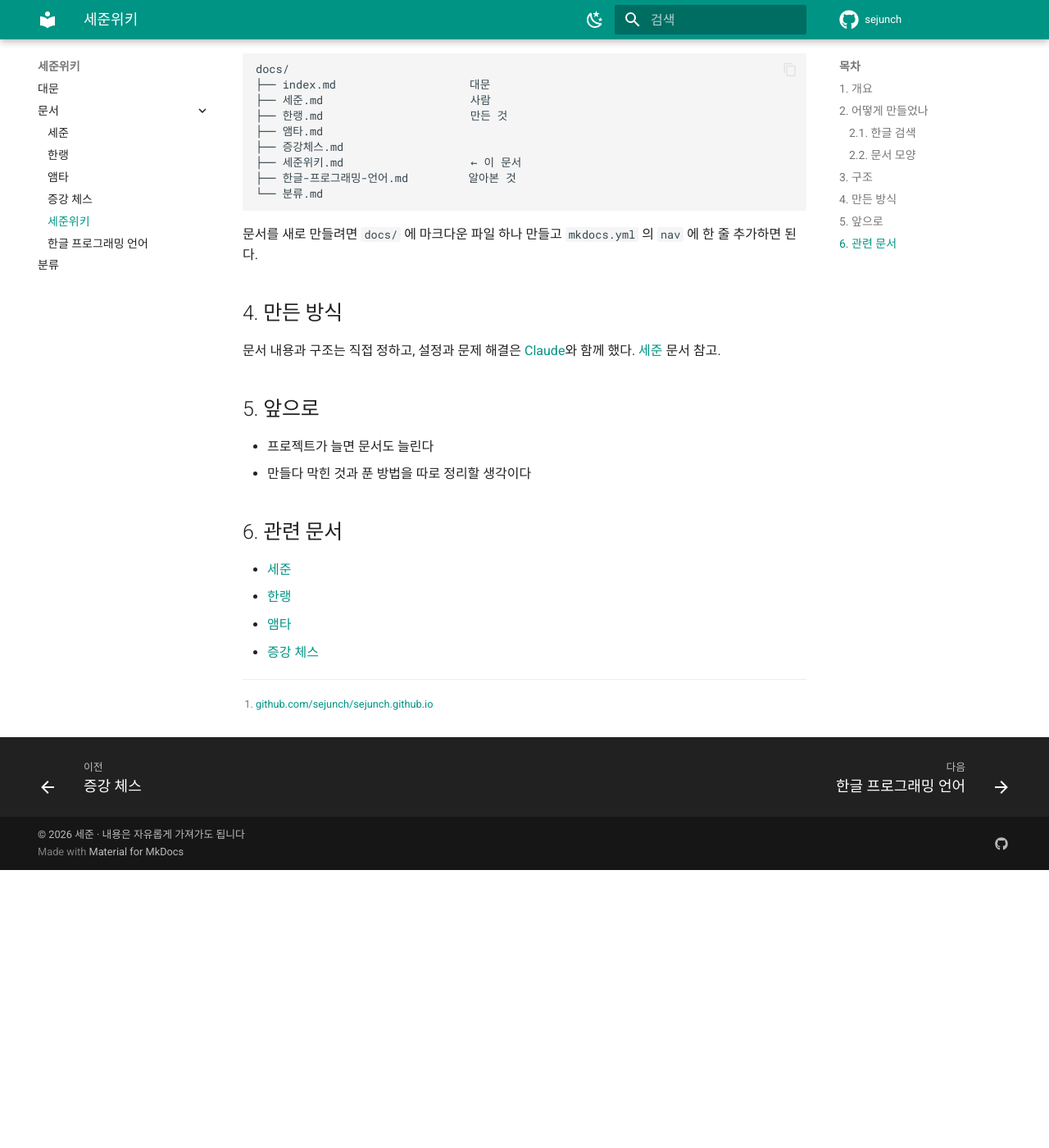
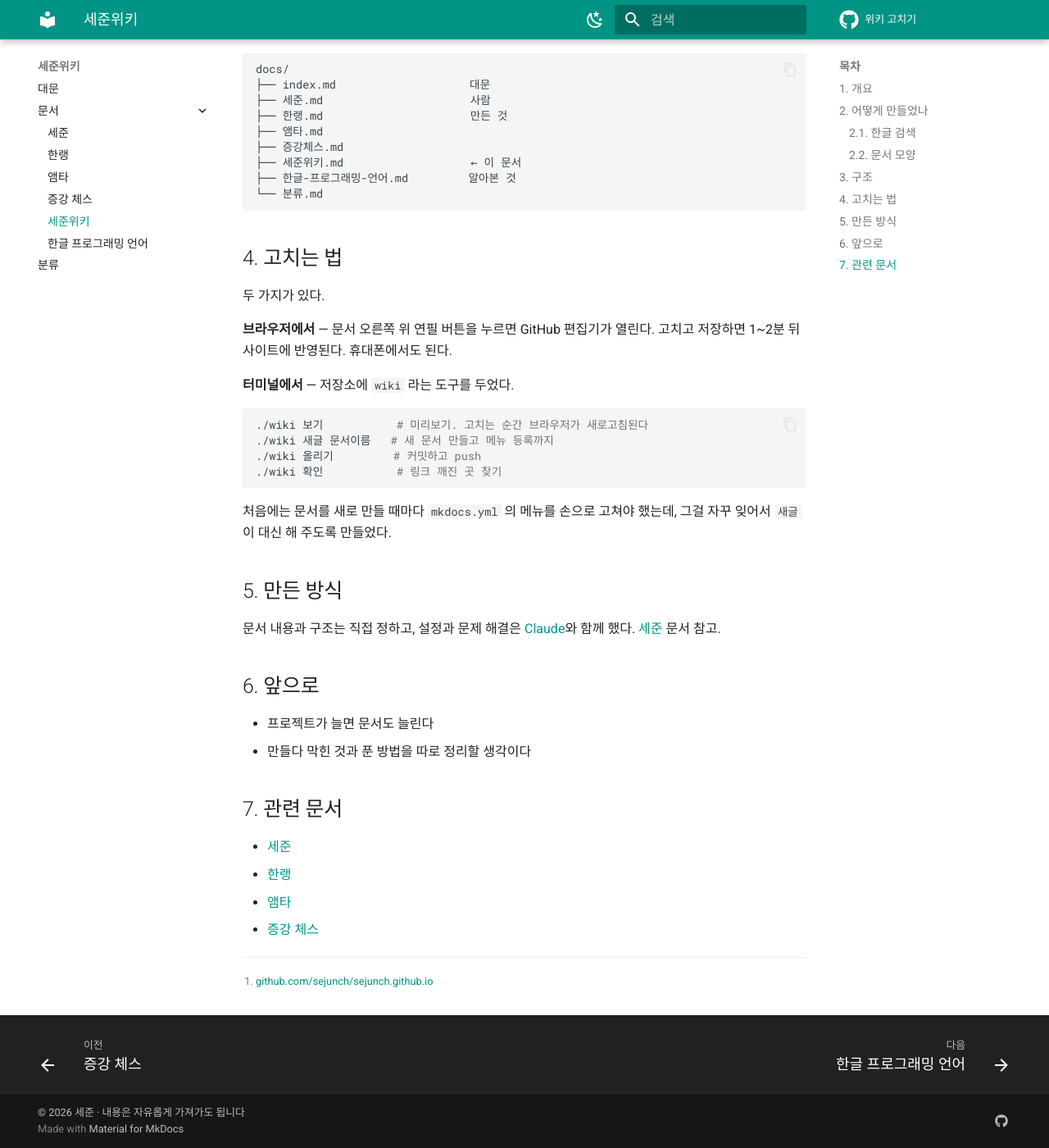
Before and after one commit to sejunch/sejunch.github.io, an MkDocs documentation site: the page built from docs/세준위키.md, in a window 1280 px wide and 1400 px high, scrolled down 1481 px. Shown: the whole window at 82% size. Built offline with MkDocs 1.6.1 and Material for MkDocs 9.7.7, drawn with Linux system fonts in a browser that asks for light colours; comment, search, counter and statistics services are not loaded; before the commit the page ends 2542 px from its top, so only the background shows below that.

Commit message:
위키 고치기 쉽게: 연필 버튼 + wiki 도구

````diff
--- a/docs/세준위키.md
+++ b/docs/세준위키.md
@@ -73,20 +73,36 @@ docs/
 └── 분류.md
 ```
 
-문서를 새로 만들려면 `docs/` 에 마크다운 파일 하나 만들고
-`mkdocs.yml` 의 `nav` 에 한 줄 추가하면 된다.
+## 4. 고치는 법
 
-## 4. 만든 방식
+두 가지가 있다.
+
+**브라우저에서** — 문서 오른쪽 위 연필 버튼을 누르면 GitHub 편집기가 열린다.
+고치고 저장하면 1~2분 뒤 사이트에 반영된다. 휴대폰에서도 된다.
+
+**터미널에서** — 저장소에 `wiki` 라는 도구를 두었다.
+
+```bash
+./wiki 보기           # 미리보기. 고치는 순간 브라우저가 새로고침된다
+./wiki 새글 문서이름   # 새 문서 만들고 메뉴 등록까지
+./wiki 올리기         # 커밋하고 push
+./wiki 확인           # 링크 깨진 곳 찾기
+```
+
+처음에는 문서를 새로 만들 때마다 `mkdocs.yml` 의 메뉴를 손으로 고쳐야 했는데,
+그걸 자꾸 잊어서 `새글` 이 대신 해 주도록 만들었다.
+
+## 5. 만든 방식
 
 문서 내용과 구조는 직접 정하고, 설정과 문제 해결은
 [Claude](https://claude.ai)와 함께 했다. [세준](세준.md#4-작업-방식) 문서 참고.
 
-## 5. 앞으로
+## 6. 앞으로
 
 - 프로젝트가 늘면 문서도 늘린다
 - 만들다 막힌 것과 푼 방법을 따로 정리할 생각이다
 
-## 6. 관련 문서
+## 7. 관련 문서
 
 - [세준](세준.md)
 - [한랭](한랭.md)
--- a/mkdocs.yml
+++ b/mkdocs.yml
@@ -1,8 +1,9 @@
 site_name: 세준위키
 site_description: 세준이 만든 것들을 정리해 두는 위키
 site_url: https://sejunch.github.io/
-repo_url: https://github.com/sejunch
-repo_name: sejunch
+repo_url: https://github.com/sejunch/sejunch.github.io
+repo_name: 위키 고치기
+edit_uri: edit/main/docs/
 copyright: © 2026 세준 · 내용은 자유롭게 가져가도 됩니다
 
 theme:
@@ -21,6 +22,7 @@ theme:
     - search.highlight
     - search.share
     - content.code.copy
+    - content.action.edit      # 문서마다 '고치기' 연필 버튼
   palette:
     - media: "(prefers-color-scheme: light)"
       scheme: default
````
Also changed, not shown: README.md (+24 -13 lines), 1 other file.
